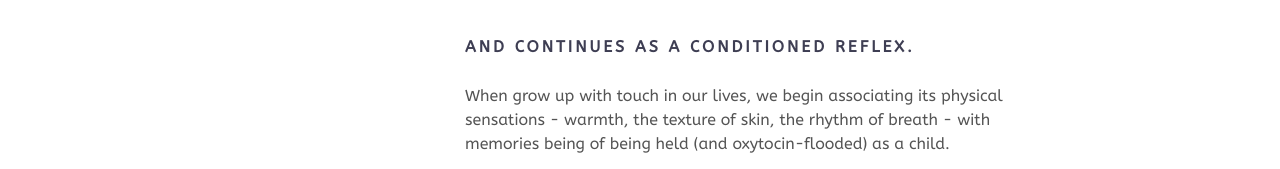
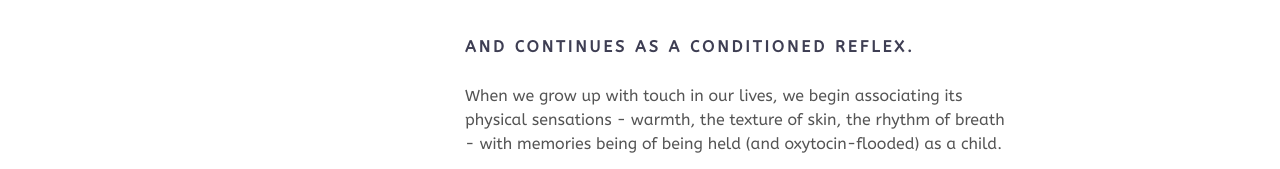
Before and after one commit to jlliu/tissulabs, a website: page index.html in a window 1280 px wide. Shown: the part 4837-5006 px from the top of the page. Drawn offline with nearby package versions, Linux system fonts and the light colour scheme.

Commit message:
fix typo

```diff
--- a/index.html
+++ b/index.html
@@ -322,7 +322,7 @@
             <div class="col-sm-4"></div>
             <div class="col-sm-6 padding-top-40">
                 <h4>AND CONTINUES AS A CONDITIONED REFLEX.</h4>
-                <p class="padding-top-20">When grow up with touch in our lives, we begin associating its physical sensations - warmth, the texture of skin, the rhythm of breath - with memories being of being held (and oxytocin-flooded) as a child.</p><p>This reflex explains why we feel good when we cuddle up to something warm and soft, like another person - or even a nice blanket!</p><br><br>
+                <p class="padding-top-20">When we grow up with touch in our lives, we begin associating its physical sensations - warmth, the texture of skin, the rhythm of breath - with memories being of being held (and oxytocin-flooded) as a child.</p><p>This reflex explains why we feel good when we cuddle up to something warm and soft, like another person - or even a nice blanket!</p><br><br>
 
             </div>
 
```
